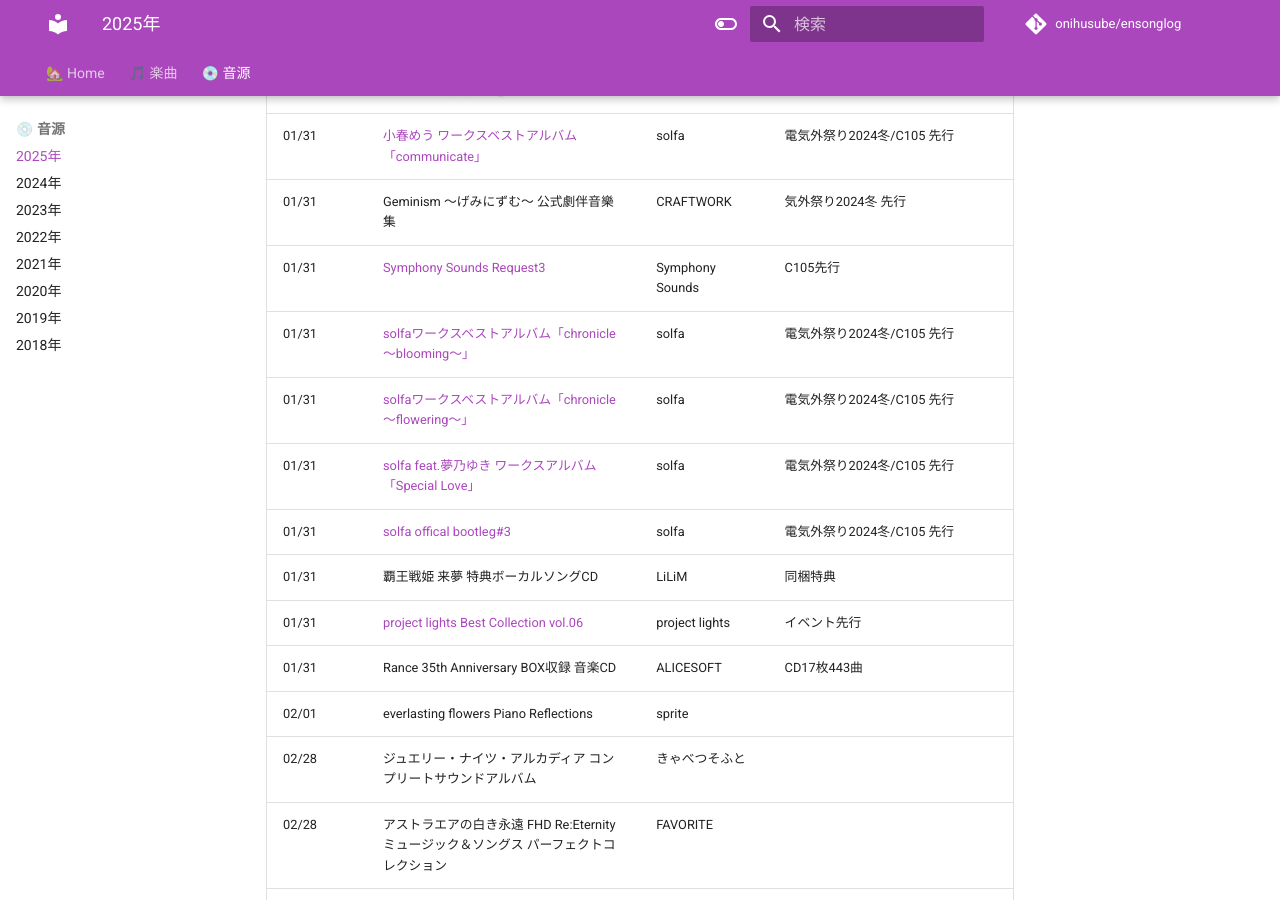
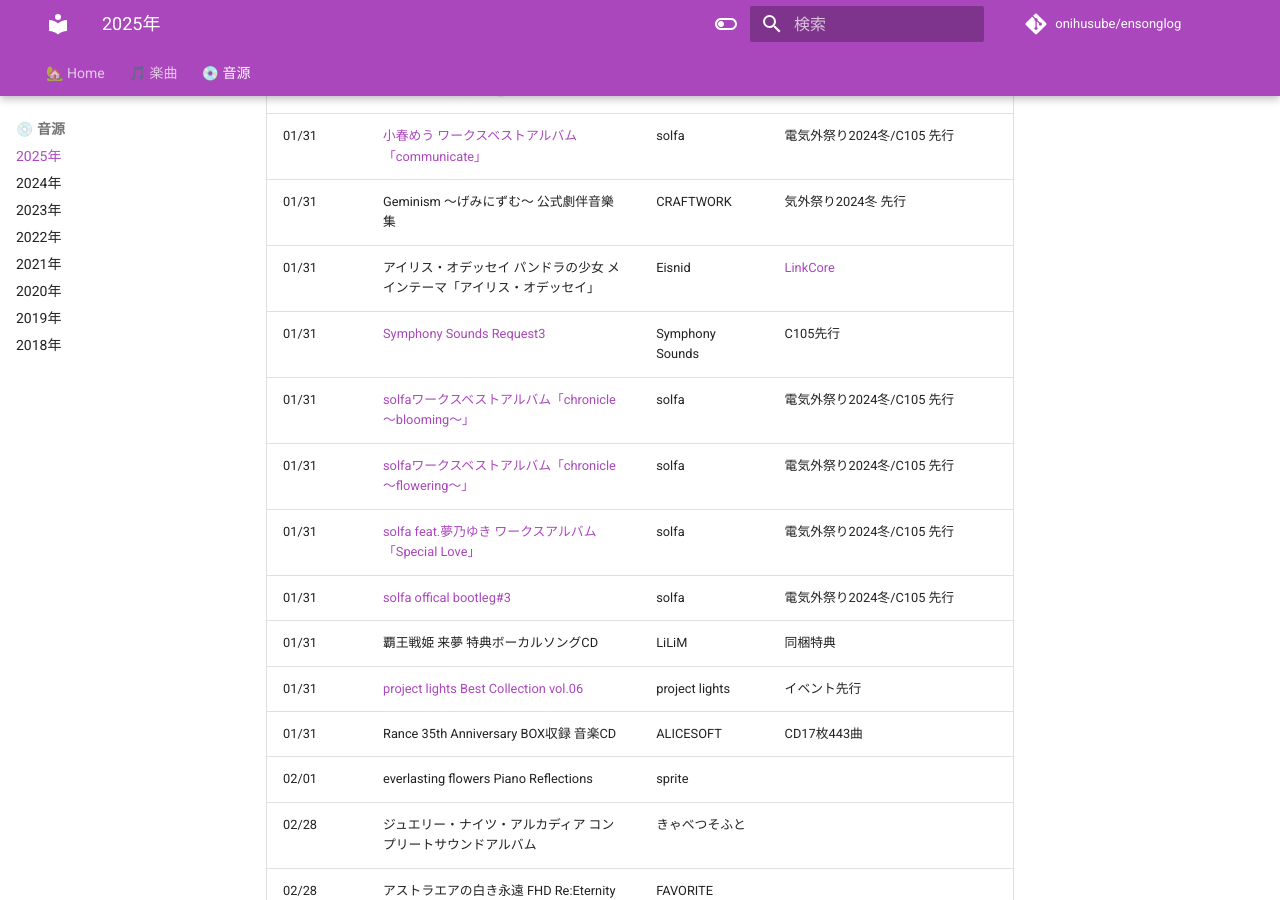
Before and after one commit to onihusube/ensonglog, an MkDocs documentation site: the page built from docs/2025/音源.md, in a window 1280 px wide and 900 px high, scrolled down 683 px. Built offline with MkDocs 1.6.1 and Material for MkDocs 9.7.7, drawn with Linux system fonts in a browser that asks for light colours; comment, search, counter and statistics services are not loaded.

Commit message:
アイリス・オデッセイ メインテーマ配信追記

```diff
--- a/docs/2025/音源.md
+++ b/docs/2025/音源.md
@@ -16,6 +16,7 @@
 | 01/30 | 蛟の巫女 ボイスドラマ付きミニサウンドトラック「千年連歌」 | Liar-soft | 電気外祭り2024冬 先行</br> [BOOTH](https://liar-soft.booth.pm/items/6525388) |
 | 01/31 | [小春めう ワークスベストアルバム「communicate」](../2024/%E9%9F%B3%E6%BA%90%E5%80%8B%E5%88%A5/communicate.md) | solfa | 電気外祭り2024冬/C105 先行 |
 | 01/31 | Geminism ～げみにずむ～ 公式劇伴音樂集 | CRAFTWORK | 気外祭り2024冬 先行 |
+| 01/31 | アイリス・オデッセイ パンドラの少女 メインテーマ「アイリス・オデッセイ」 | Eisnid | [LinkCore](https://linkco.re/xdddxAqt?lang=ja) |
 | 01/31 | [Symphony Sounds Request3](../2024/%E9%9F%B3%E6%BA%90%E5%80%8B%E5%88%A5/Symphony%20Sounds%20Request3.md) | Symphony Sounds | C105先行 |
 | 01/31 | [solfaワークスベストアルバム「chronicle ～blooming～」](../2024/%E9%9F%B3%E6%BA%90%E5%80%8B%E5%88%A5/chronicle%20%EF%BD%9Eblooming%EF%BD%9E.md) | solfa | 電気外祭り2024冬/C105 先行 |
 | 01/31 | [solfaワークスベストアルバム「chronicle ～flowering～」](../2024/%E9%9F%B3%E6%BA%90%E5%80%8B%E5%88%A5/chronicle%20%EF%BD%9Eflowering%EF%BD%9E.md) | solfa | 電気外祭り2024冬/C105 先行 |
```
